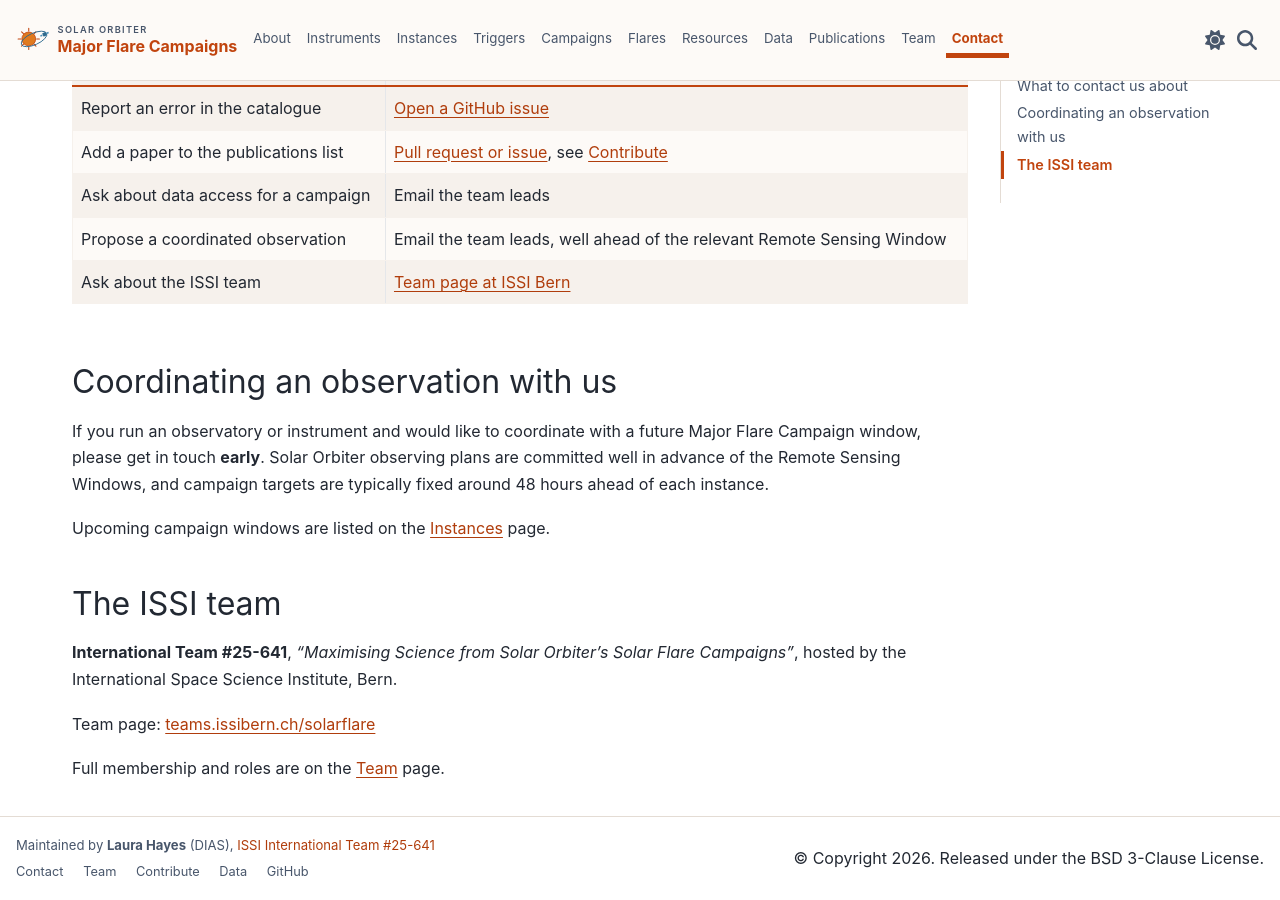
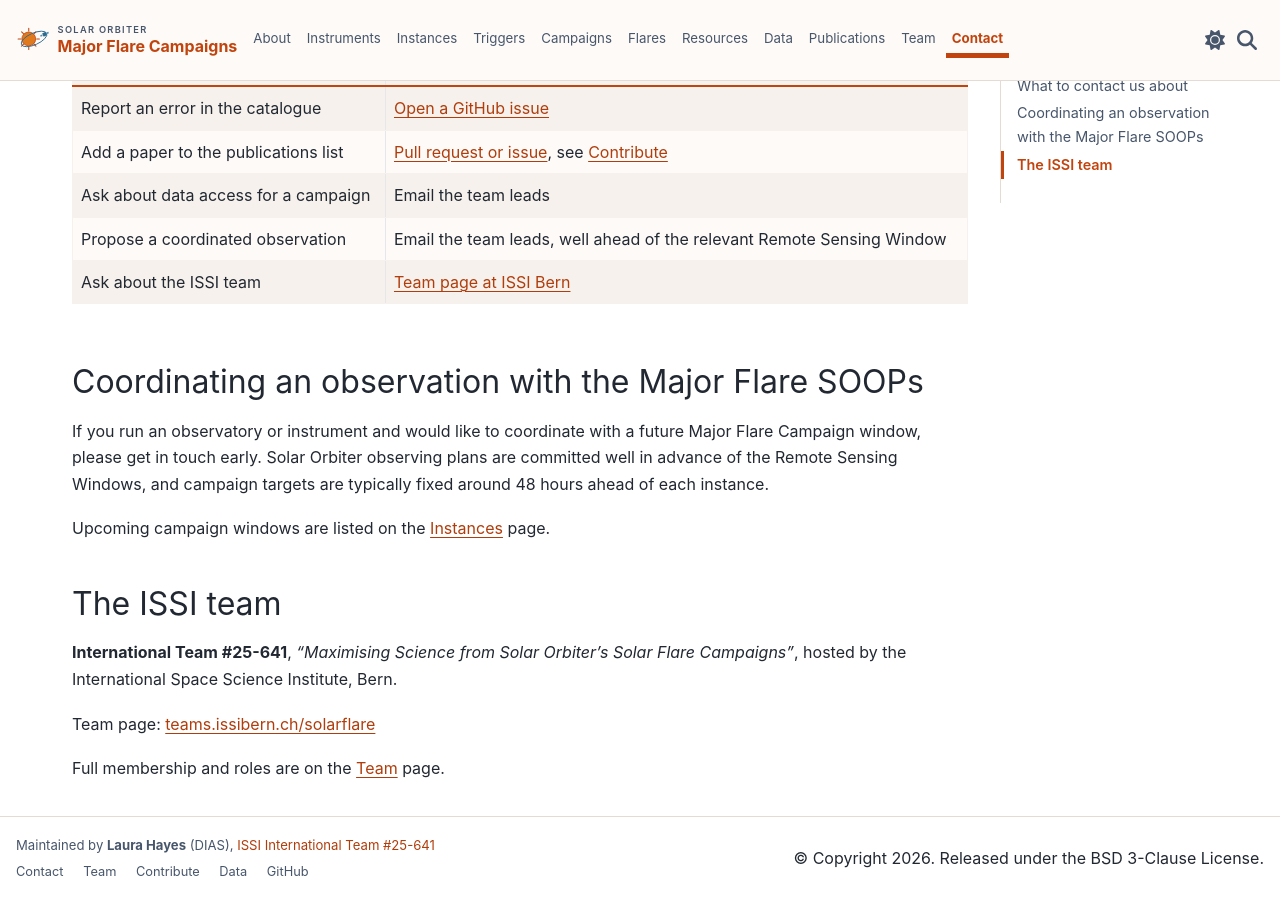
Before and after one commit to solo-flare-issi/mfc_website, a Sphinx documentation site: the page built from docs/contact.md, in a window 1280 px wide and 900 px high, scrolled down 657 px. Built offline with Sphinx 7.4.7 and the PyData theme 0.15.4, drawn with Linux system fonts in a browser that asks for light colours.

Commit message:
Update contact.md

```diff
--- a/docs/contact.md
+++ b/docs/contact.md
@@ -29,10 +29,10 @@ Department of Computer Science, University of Toronto, Canada
 | Propose a coordinated observation | Email the team leads, well ahead of the relevant Remote Sensing Window |
 | Ask about the ISSI team | [Team page at ISSI Bern](https://teams.issibern.ch/solarflare/) |
 
-## Coordinating an observation with us
+## Coordinating an observation with the Major Flare SOOPs
 
 If you run an observatory or instrument and would like to coordinate with
-a future Major Flare Campaign window, please get in touch **early**.
+a future Major Flare Campaign window, please get in touch early.
 Solar Orbiter observing plans are committed well in advance of the
 Remote Sensing Windows, and campaign targets are typically fixed around
 48 hours ahead of each instance.
```
